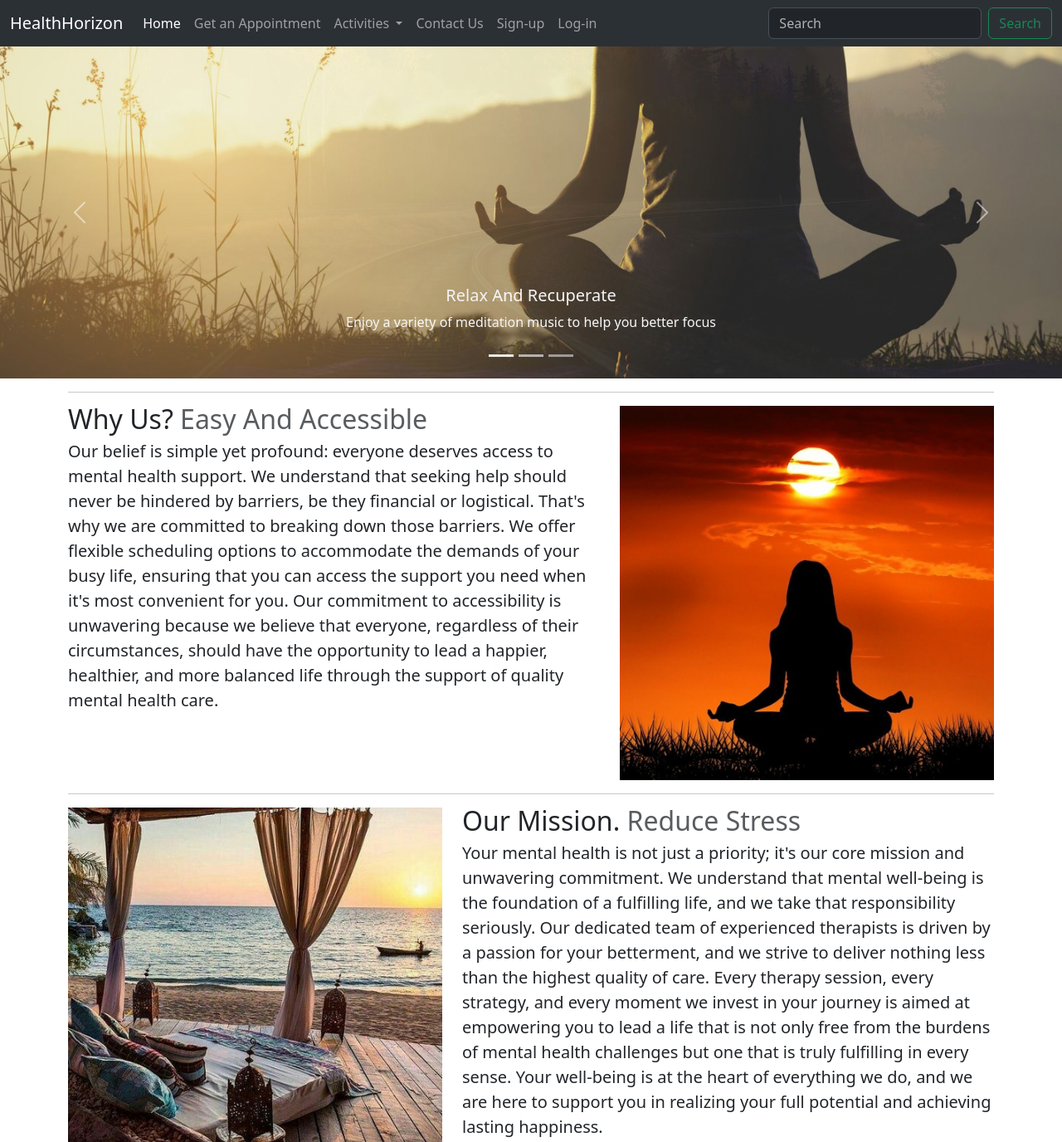
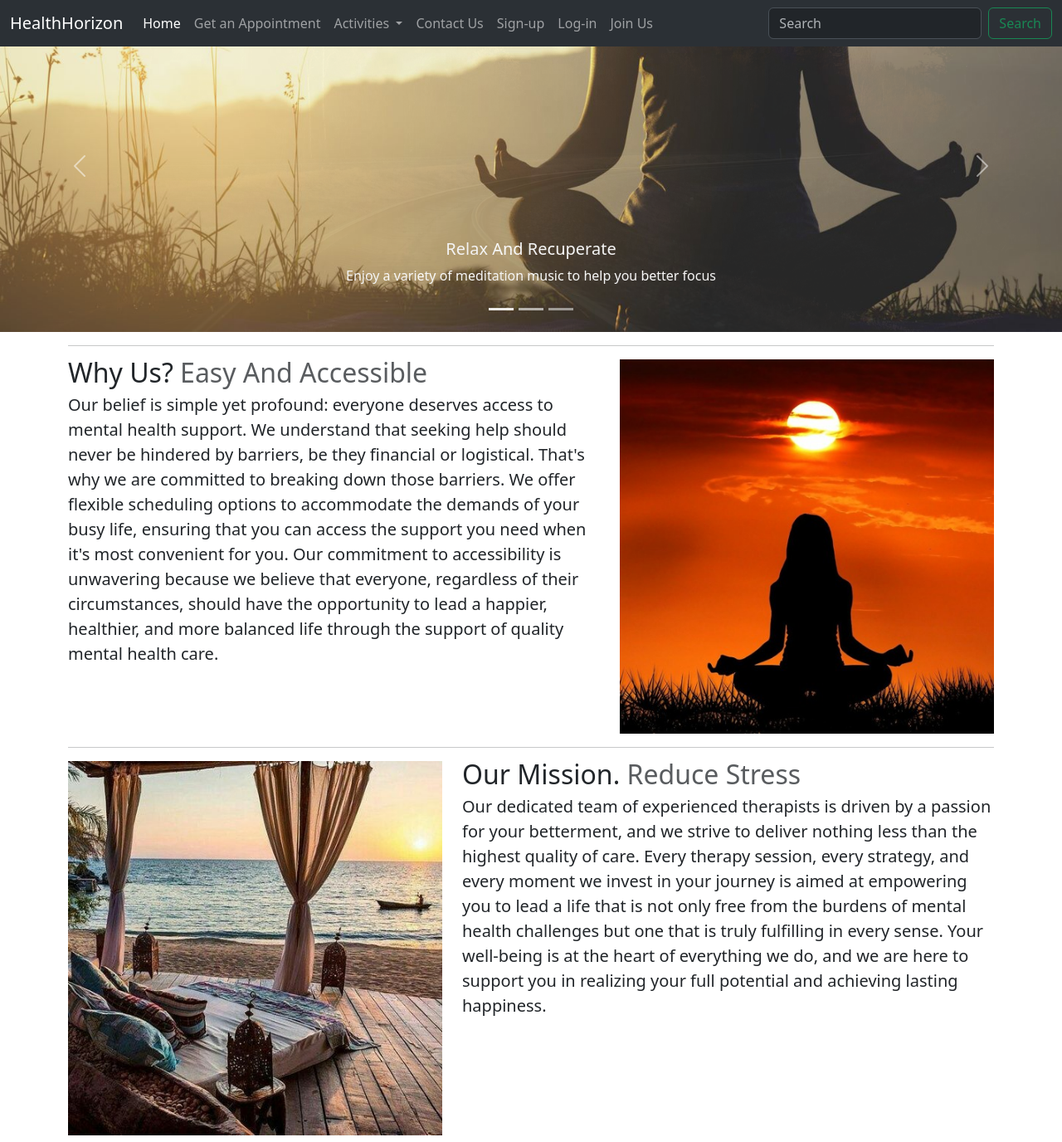
Before and after one commit to Starboiy/Mini-Project, a plain HTML site: page Homepage Final/index.html in a window 1280 px wide. Shown: the top 1376 px of the page at 83% size. Drawn offline with nearby package versions, Linux system fonts and the light colour scheme.

Commit message:
Update index.html

```diff
--- a/Homepage Final/index.html
+++ b/Homepage Final/index.html
@@ -7,10 +7,24 @@
   <title>HealthHorizon -Your Path To Wellbeing</title>
   <link href="https://cdn.jsdelivr.net/npm/bootstrap@5.3.2/dist/css/bootstrap.min.css" rel="stylesheet"
     integrity="sha384-T3c6CoIi6uLrA9TneNEoa7RxnatzjcDSCmG1MXxSR1GAsXEV/Dwwykc2MPK8M2HN" crossorigin="anonymous">
+
+    <style>
+      .fixed-top-navbar {
+        position: fixed;
+        top: 0;
+        left: 0;
+        right: 0;
+        z-index: 1000; /* Adjust the z-index value as needed */
+      }
+
+
+    </style>
+
 </head>
 
 <body>
-  <nav class="navbar navbar-expand-lg bg-body-tertiary" data-bs-theme="dark">
+  <nav class="navbar navbar-expand-lg bg-body-tertiary fixed-top-navbar" data-bs-theme="dark">
+
     <div class="container-fluid">
       <a class="navbar-brand" href="#">HealthHorizon</a>
       <button class="navbar-toggler" type="button" data-bs-toggle="collapse" data-bs-target="#navbarSupportedContent"
@@ -36,7 +50,7 @@
               <li>
                 <hr class="dropdown-divider">
               </li>
-              <li><a class="dropdown-item" href="#">Articles</a></li>
+              <li><a class="dropdown-item" href="/Blogs/Blogs.html">Blogs</a></li>
             </ul>
           <li class="nav-item">
             <a class="nav-link" href="/CU/contact.html">Contact Us</a>
@@ -46,6 +60,9 @@
           </li>
           <li class="nav-item">
             <a class="nav-link" aria-current="page" href="/Login/login.html">Log-in</a>
+          </li>
+          <li class="nav-item">
+            <a class="nav-link" aria-current="page" href="/Join/join.html">Join Us</a>
           </li>
           </li>
         </ul>
@@ -122,7 +139,7 @@
         <div class="row featurette">
           <div class="col-md-7 order-md-2">
             <h2 class="featurette-heading fw-normal lh-1">Our Mission.<span class="text-body-secondary"> Reduce Stress</span></h2>
-            <p class="lead">Your mental health is not just a priority; it's our core mission and unwavering commitment. We understand that mental well-being is the foundation of a fulfilling life, and we take that responsibility seriously. Our dedicated team of experienced therapists is driven by a passion for your betterment, and we strive to deliver nothing less than the highest quality of care. Every therapy session, every strategy, and every moment we invest in your journey is aimed at empowering you to lead a life that is not only free from the burdens of mental health challenges but one that is truly fulfilling in every sense. Your well-being is at the heart of everything we do, and we are here to support you in realizing your full potential and achieving lasting happiness.</p>
+            <p class="lead">Our dedicated team of experienced therapists is driven by a passion for your betterment, and we strive to deliver nothing less than the highest quality of care. Every therapy session, every strategy, and every moment we invest in your journey is aimed at empowering you to lead a life that is not only free from the burdens of mental health challenges but one that is truly fulfilling in every sense. Your well-being is at the heart of everything we do, and we are here to support you in realizing your full potential and achieving lasting happiness.</p>
           </div>
           <div class="col-md-5 order-md-1">
             <img src="Home-2.jpg" alt="First Featurette Image" class="img-fluid mx-auto">
@@ -135,7 +152,7 @@
           <div class="col-md-7">
             <h2 class="featurette-heading fw-normal lh-1">Connect <span
                 class="text-body-secondary">And Communicate</span></h2>
-            <p class="lead">Choose a therapist to your liking and take the first step towards a better you. Empowerment begins with choice. At HealthHorizon, we believe in empowering you to take control of your mental health journey. That's why we offer a diverse team of skilled therapists for you to choose from, ensuring that you find a therapist who resonates with you and your unique needs. Taking that first step towards a better you is a momentous decision, and we're here to support you every step of the way. With our range of experienced professionals, you can select the therapist who best aligns with your personality, values, and goals, creating a therapeutic partnership that is both effective and fulfilling. Your well-being is our priority, and we encourage you to choose a therapist who inspires confidence and helps you embark on a transformative journey towards a brighter future.</p>
+            <p class="lead">Choose a therapist to your liking and take the first step towards a better you. Empowerment begins with choice. At HealthHorizon, we believe in empowering you to take control of your mental health journey. That's why we offer a diverse team of skilled therapists for you to choose from, ensuring that you find a therapist who resonates with you and your unique needs. Taking that first step towards a better you is a momentous decision, and we're here to support you every step of the way. With our range of experienced professionals, you can select the therapist who best aligns with your personality, values, and goals, creating a therapeutic partnership that is both effective and fulfilling. </p>
           </div>
           <div class="col-md-5">
             <img src="Home-3.webp" alt="First Featurette Image" class="img-fluid mx-auto">
```
